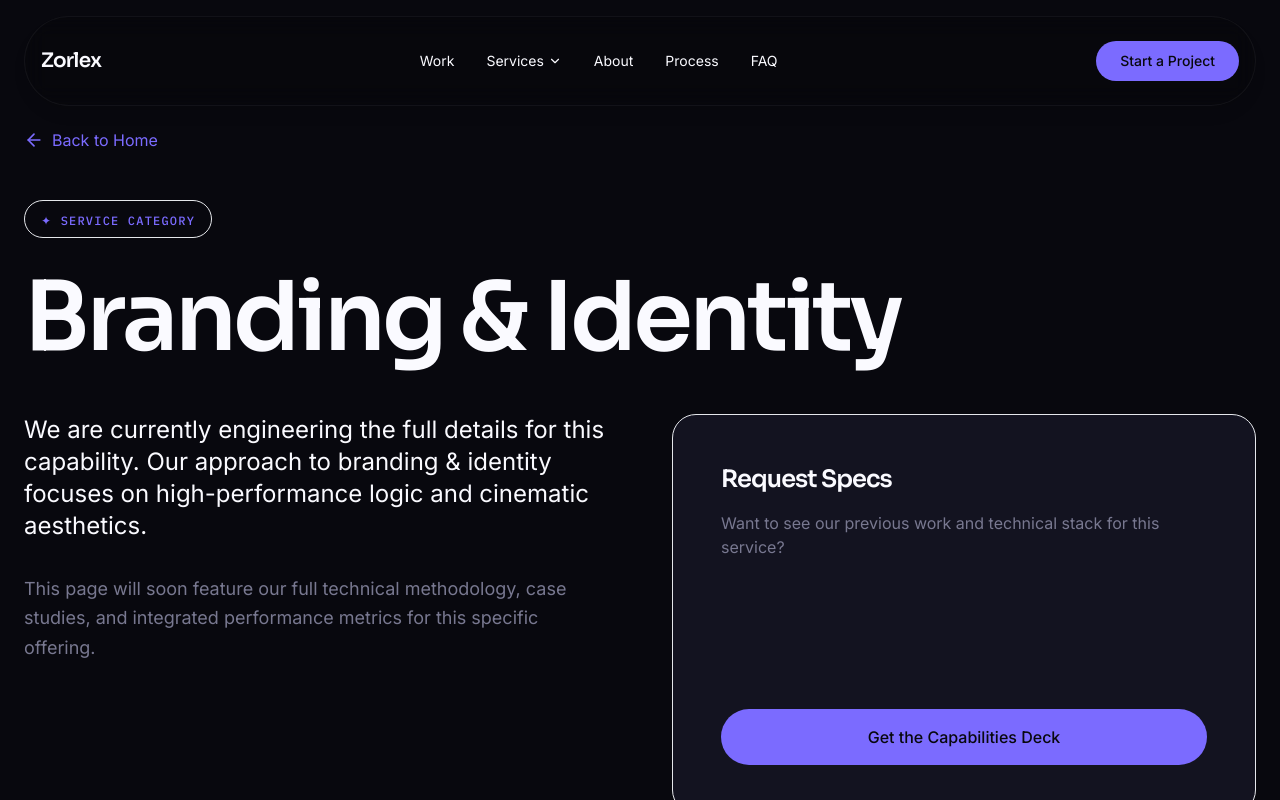
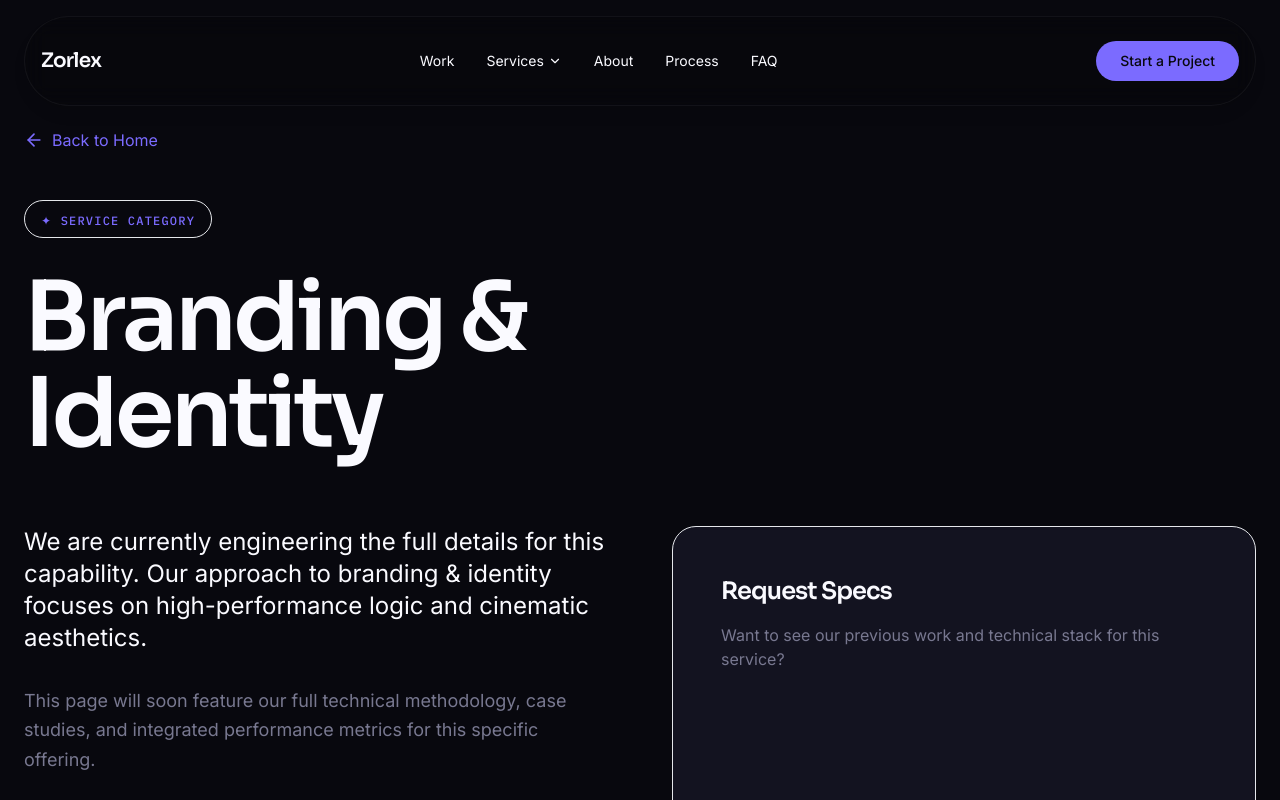
Before and after one commit to mitchelldschafer/zorlex-marketing-preset-2, a React (Vite) app: page /services/branding in a window 1280 px wide. Shown: the top 800 px of the page. Built offline with nearby package versions, Linux system fonts and the light colour scheme.

Commit message:
Refactor ServicePage hero section to 2-column layout and use <object> tag for SVG to enable interactivity

```diff
--- a/src/components/ServicePage.jsx
+++ b/src/components/ServicePage.jsx
@@ -130,13 +130,6 @@ export default function ServicePage() {
 
   return (
     <div className="min-h-screen bg-dark pt-32 pb-20 px-6 relative overflow-hidden">
-      {/* Dynamic Background SVG Overlay */}
-      {slug === 'website-design-development' && (
-        <div
-          className="absolute top-[-5%] right-[-5%] w-full max-w-[1000px] h-[800px] pointer-events-none z-0 opacity-20"
-          style={{ backgroundImage: "url('/browser_mockup_animated.svg')", backgroundPosition: 'top right', backgroundRepeat: 'no-repeat', backgroundSize: 'contain' }}
-        />
-      )}
 
       <div className="max-w-[1320px] mx-auto relative z-10">
         <Link to="/" className="flex items-center gap-2 text-accent mb-12 hover:-translate-x-1 transition-transform w-fit font-body">
@@ -144,13 +137,30 @@ export default function ServicePage() {
           Back to Home
         </Link>
 
-        <div className="pill-tag px-4 py-1.5 rounded-full border border-accent/40 bg-accent/10 mb-8 w-fit">
-          <span className="font-mono text-accent text-xs tracking-widest uppercase font-medium">✦ Service Category</span>
+        <div className="grid grid-cols-1 lg:grid-cols-2 gap-12 lg:gap-8 items-center mb-16">
+          {/* Left Side: Category and Title */}
+          <div className="flex flex-col items-start pr-0 lg:pr-8">
+            <div className="pill-tag px-4 py-1.5 rounded-full border border-accent/40 bg-accent/10 mb-8 w-fit">
+              <span className="font-mono text-accent text-xs tracking-widest uppercase font-medium">✦ Service Category</span>
+            </div>
+
+            <h1 className="text-5xl md:text-7xl lg:text-8xl font-heading font-semibold text-light tracking-[-0.04em] leading-[1.1]">
+              {title}
+            </h1>
+          </div>
+
+          {/* Right Side: Interactive Animated SVG */}
+          <div className="w-full flex justify-center lg:justify-end">
+            {slug === 'website-design-development' && (
+              <object
+                type="image/svg+xml"
+                data="/browser_mockup_animated.svg"
+                className="w-full max-w-[600px] h-auto filter drop-shadow-[0_20px_50px_rgba(79,70,229,0.15)]"
+                aria-label="Browser Mockup Animation"
+              />
+            )}
+          </div>
         </div>
-
-        <h1 className="text-5xl md:text-8xl font-heading font-semibold text-light tracking-[-0.04em] mb-12 leading-[1.1]">
-          {title}
-        </h1>
 
         {slug === 'website-design-development' ? (
           loading ? (
```
